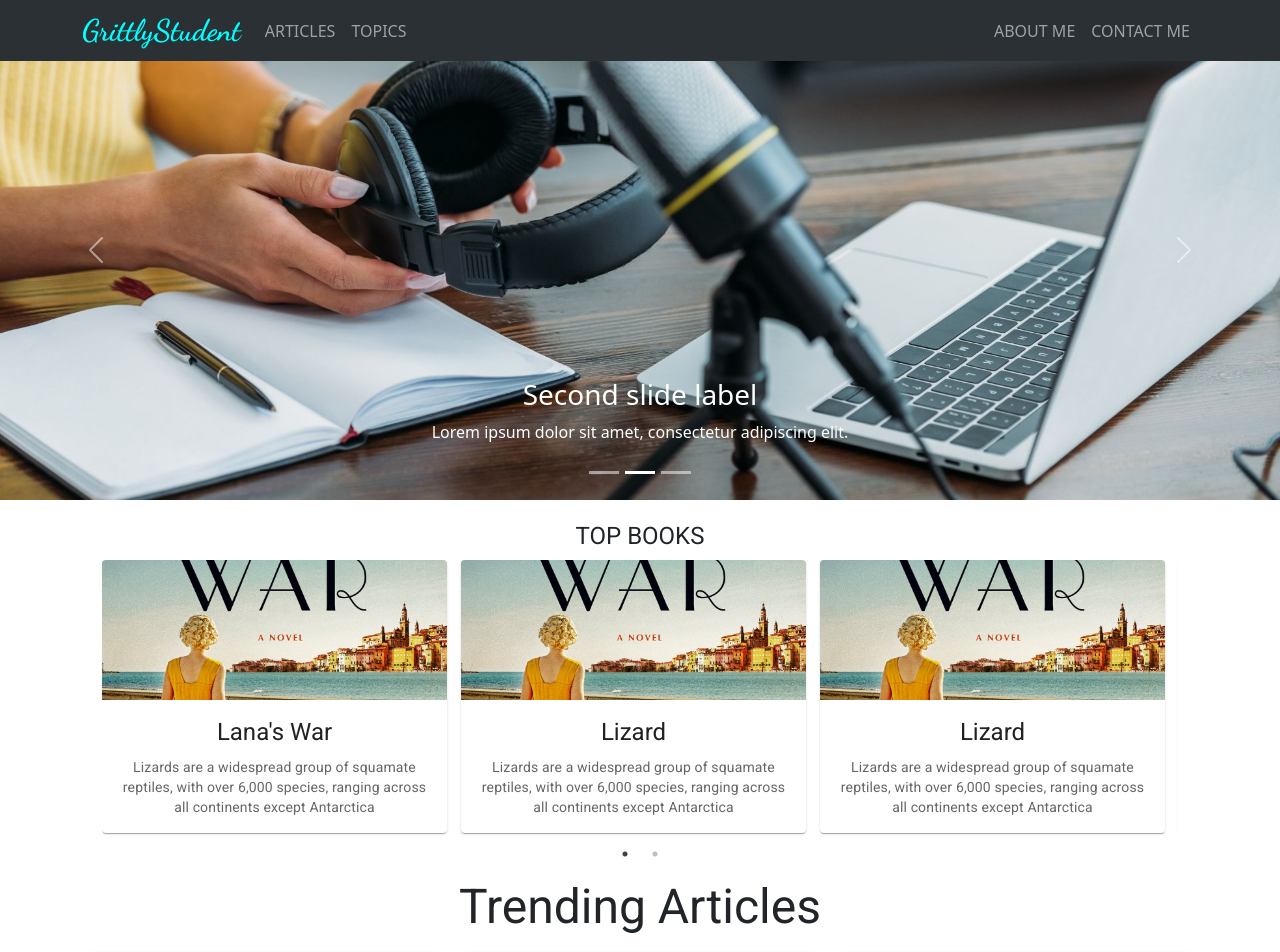
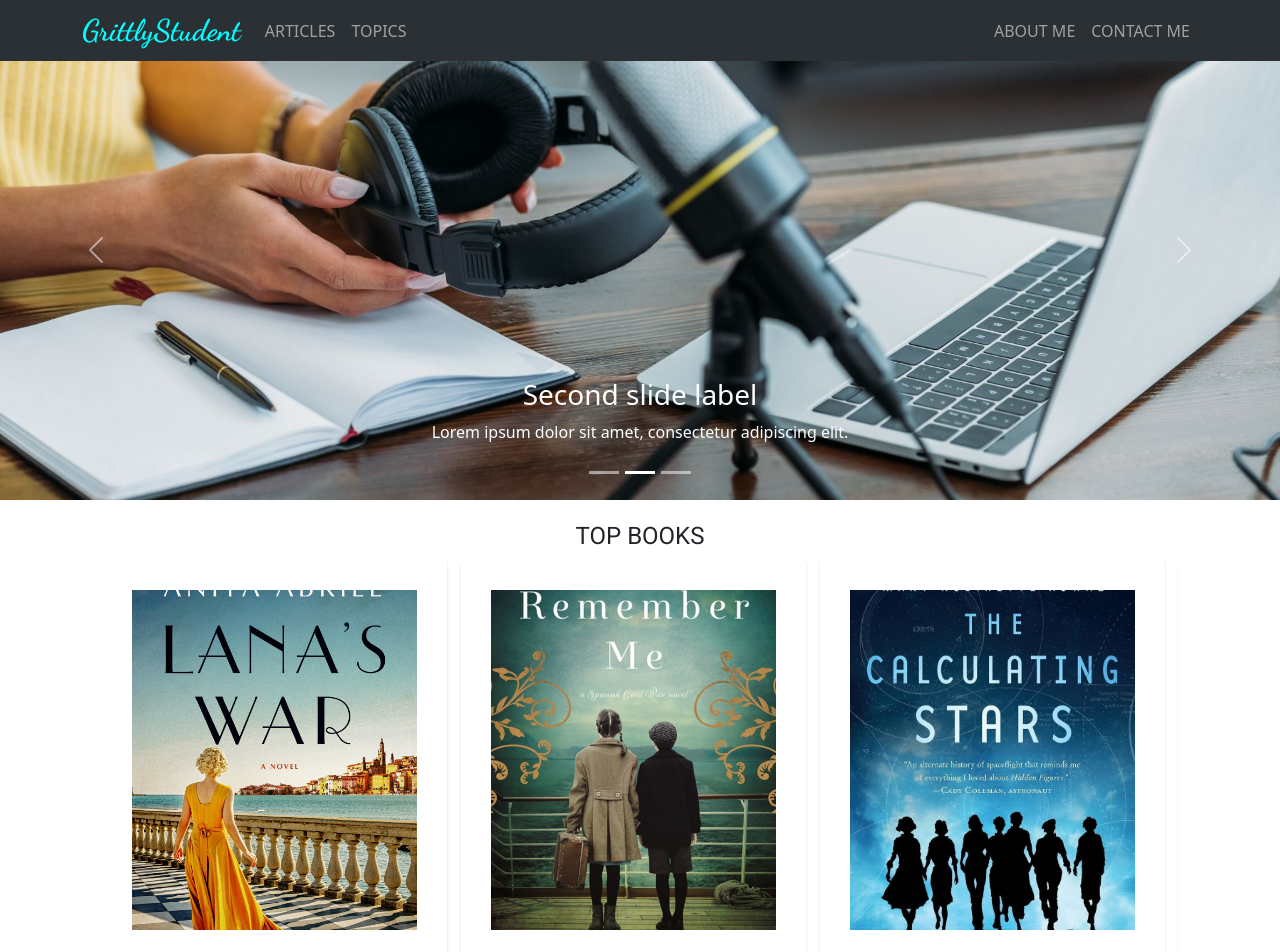
Before and after one commit to toju-toby22/Divine-Blog, a React (Create React App) app: page / in a window 1280 px wide. Shown: the top 952 px of the page. Built offline with nearby package versions, Linux system fonts and the light colour scheme.

Commit message:
more updates

```diff
--- a/src/Components/BookSlider.js
+++ b/src/Components/BookSlider.js
@@ -2,6 +2,8 @@
 import "slick-carousel/slick/slick.css";
 import "slick-carousel/slick/slick-theme.css";
 import image1 from "../Assets/novel 1.jpg"
+import image2 from "../Assets/novel2.jpeg"
+import image3 from "../Assets/novel 3.jpg"
 import Slider from "react-slick";
 import Card from '@mui/material/Card';
 import CardContent from '@mui/material/CardContent';
@@ -59,8 +61,9 @@
                         <Card sx={{ maxWidth: 345 }}>
                             <CardActionArea>
                                 <CardMedia
+                                    className='sliderimage'
                                     component="img"
-                                    height="140"
+                                    height="200"
                                     image={image1}
                                     alt="green iguana"
                                 />
@@ -69,8 +72,9 @@
                                         Lana's War
                                     </Typography>
                                     <Typography variant="body2" color="text.secondary">
-                                        Lizards are a widespread group of squamate reptiles, with over 6,000
-                                        species, ranging across all continents except Antarctica
+                                        Lorem ipsum dolor sit amet consectetur, adipisicing elit.
+                                         Voluptates blanditiis placeat tempora deleniti hic quibusdam enim commodi fugit laboriosam magnam,
+                                         mollitia nostrum sint inventore dolore at molestias, excepturi, doloribus velit.
                                     </Typography>
                                 </CardContent>
                             </CardActionArea>
@@ -81,18 +85,45 @@
                         <Card sx={{ maxWidth: 345 }}>
                             <CardActionArea>
                                 <CardMedia
+                                    className='sliderimage'
                                     component="img"
                                     height="140"
-                                    image={image1}
+                                    image={image3}
                                     alt="green iguana"
                                 />
                                 <CardContent>
                                     <Typography gutterBottom variant="h5" component="div">
-                                        Lizard
+                                        Lana's War
                                     </Typography>
                                     <Typography variant="body2" color="text.secondary">
-                                        Lizards are a widespread group of squamate reptiles, with over 6,000
-                                        species, ranging across all continents except Antarctica
+                                        Lorem ipsum dolor sit amet consectetur, adipisicing elit.
+                                         Voluptates blanditiis placeat tempora deleniti hic quibusdam enim commodi fugit laboriosam magnam,
+                                         mollitia nostrum sint inventore dolore at molestias, excepturi, doloribus velit.
+                                    </Typography>
+                                </CardContent>
+                            </CardActionArea>
+                        </Card>
+                    </div>
+
+
+                    <div>
+                        <Card sx={{ maxWidth: 345 }}>
+                            <CardActionArea>
+                                <CardMedia
+                                    className='sliderimage'
+                                    component="img"
+                                    height="140"
+                                    image={image2}
+                                    alt="green iguana"
+                                />
+                                <CardContent>
+                                    <Typography gutterBottom variant="h5" component="div">
+                                        Lana's War
+                                    </Typography>
+                                    <Typography variant="body2" color="text.secondary">
+                                        Lorem ipsum dolor sit amet consectetur, adipisicing elit.
+                                         Voluptates blanditiis placeat tempora deleniti hic quibusdam enim commodi fugit laboriosam magnam,
+                                         mollitia nostrum sint inventore dolore at molestias, excepturi, doloribus velit.
                                     </Typography>
                                 </CardContent>
                             </CardActionArea>
@@ -105,43 +136,20 @@
                         <Card sx={{ maxWidth: 345 }}>
                             <CardActionArea>
                                 <CardMedia
+                                    className='sliderimage'
                                     component="img"
                                     height="140"
-                                    image={image1}
+                                    image={image3}
                                     alt="green iguana"
                                 />
                                 <CardContent>
                                     <Typography gutterBottom variant="h5" component="div">
-                                        Lizard
+                                        Lana's War
                                     </Typography>
                                     <Typography variant="body2" color="text.secondary">
-                                        Lizards are a widespread group of squamate reptiles, with over 6,000
-                                        species, ranging across all continents except Antarctica
-                                    </Typography>
-                                </CardContent>
-                            </CardActionArea>
-                        </Card>
-                    </div>
-
-
-
-
-                    <div>
-                        <Card sx={{ maxWidth: 345 }}>
-                            <CardActionArea>
-                                <CardMedia
-                                    component="img"
-                                    height="140"
-                                    image={image1}
-                                    alt="green iguana"
-                                />
-                                <CardContent>
-                                    <Typography gutterBottom variant="h5" component="div">
-                                        Lizard
-                                    </Typography>
-                                    <Typography variant="body2" color="text.secondary">
-                                        Lizards are a widespread group of squamate reptiles, with over 6,000
-                                        species, ranging across all continents except Antarctica
+                                        Lorem ipsum dolor sit amet consectetur, adipisicing elit.
+                                         Voluptates blanditiis placeat tempora deleniti hic quibusdam enim commodi fugit laboriosam magnam,
+                                         mollitia nostrum sint inventore dolore at molestias, excepturi, doloribus velit.
                                     </Typography>
                                 </CardContent>
                             </CardActionArea>
@@ -154,18 +162,20 @@
                         <Card sx={{ maxWidth: 345 }}>
                             <CardActionArea>
                                 <CardMedia
+                                    className='sliderimage'
                                     component="img"
                                     height="140"
-                                    image={image1}
+                                    image={image2}
                                     alt="green iguana"
                                 />
                                 <CardContent>
                                     <Typography gutterBottom variant="h5" component="div">
-                                        Lizard
+                                        Lana's War
                                     </Typography>
                                     <Typography variant="body2" color="text.secondary">
-                                        Lizards are a widespread group of squamate reptiles, with over 6,000
-                                        species, ranging across all continents except Antarctica
+                                        Lorem ipsum dolor sit amet consectetur, adipisicing elit.
+                                         Voluptates blanditiis placeat tempora deleniti hic quibusdam enim commodi fugit laboriosam magnam,
+                                         mollitia nostrum sint inventore dolore at molestias, excepturi, doloribus velit.
                                     </Typography>
                                 </CardContent>
                             </CardActionArea>
@@ -177,6 +187,7 @@
                         <Card sx={{ maxWidth: 345 }}>
                             <CardActionArea>
                                 <CardMedia
+                                    className='sliderimage'
                                     component="img"
                                     height="140"
                                     image={image1}
@@ -184,16 +195,22 @@
                                 />
                                 <CardContent>
                                     <Typography gutterBottom variant="h5" component="div">
-                                        Lizard
+                                        Lana's War
                                     </Typography>
                                     <Typography variant="body2" color="text.secondary">
-                                        Lizards are a widespread group of squamate reptiles, with over 6,000
-                                        species, ranging across all continents except Antarctica
+                                        Lorem ipsum dolor sit amet consectetur, adipisicing elit.
+                                         Voluptates blanditiis placeat tempora deleniti hic quibusdam enim commodi fugit laboriosam magnam,
+                                         mollitia nostrum sint inventore dolore at molestias, excepturi, doloribus velit.
                                     </Typography>
                                 </CardContent>
                             </CardActionArea>
                         </Card>
                     </div>
+
+
+
+
+
 
 
                 </Slider>
--- a/src/Styles/slider.css
+++ b/src/Styles/slider.css
@@ -4,3 +4,8 @@
     margin: 0 auto;
     padding: 20px;
 }
+.sliderimage{
+    object-fit: contain;
+    height: 400px;
+    padding: 30px;
+}
```
Also changed, not shown: src/Assets/novel 3.jpg (added), src/Assets/novel2.jpeg (added).
